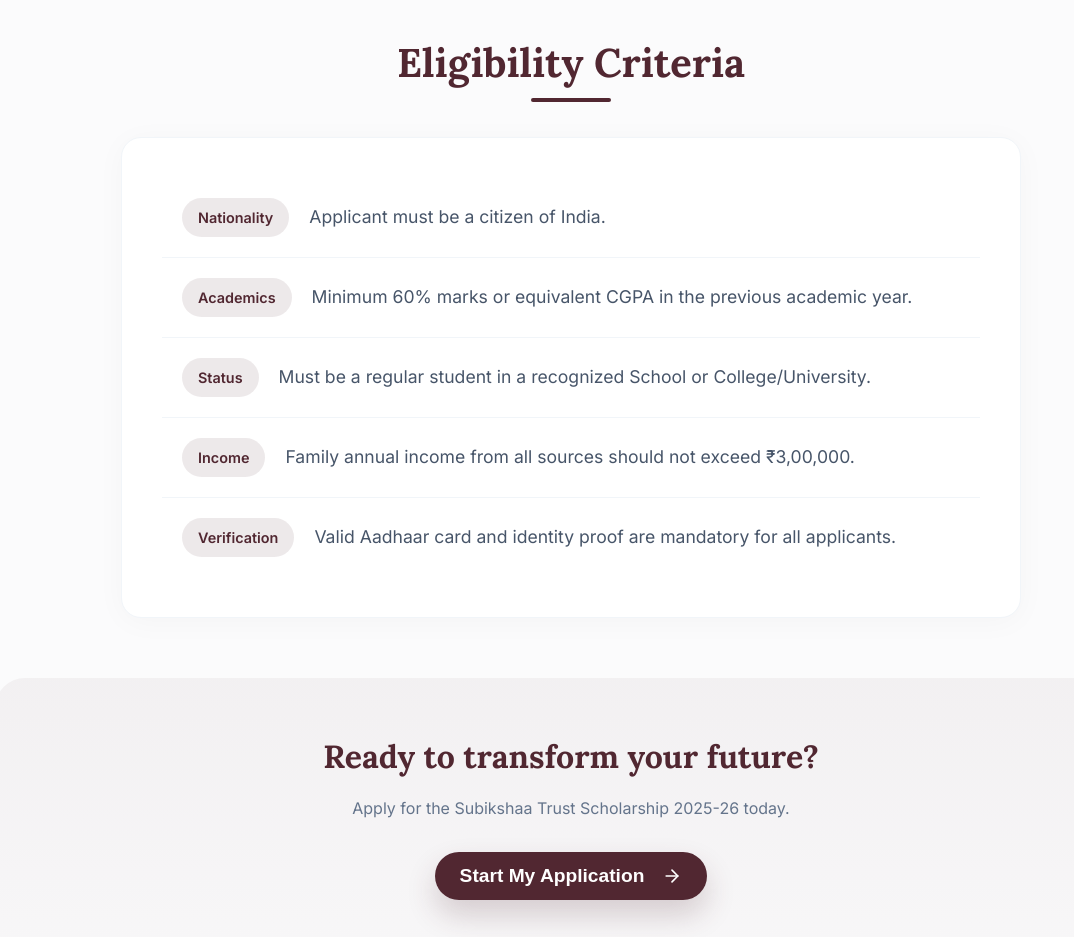
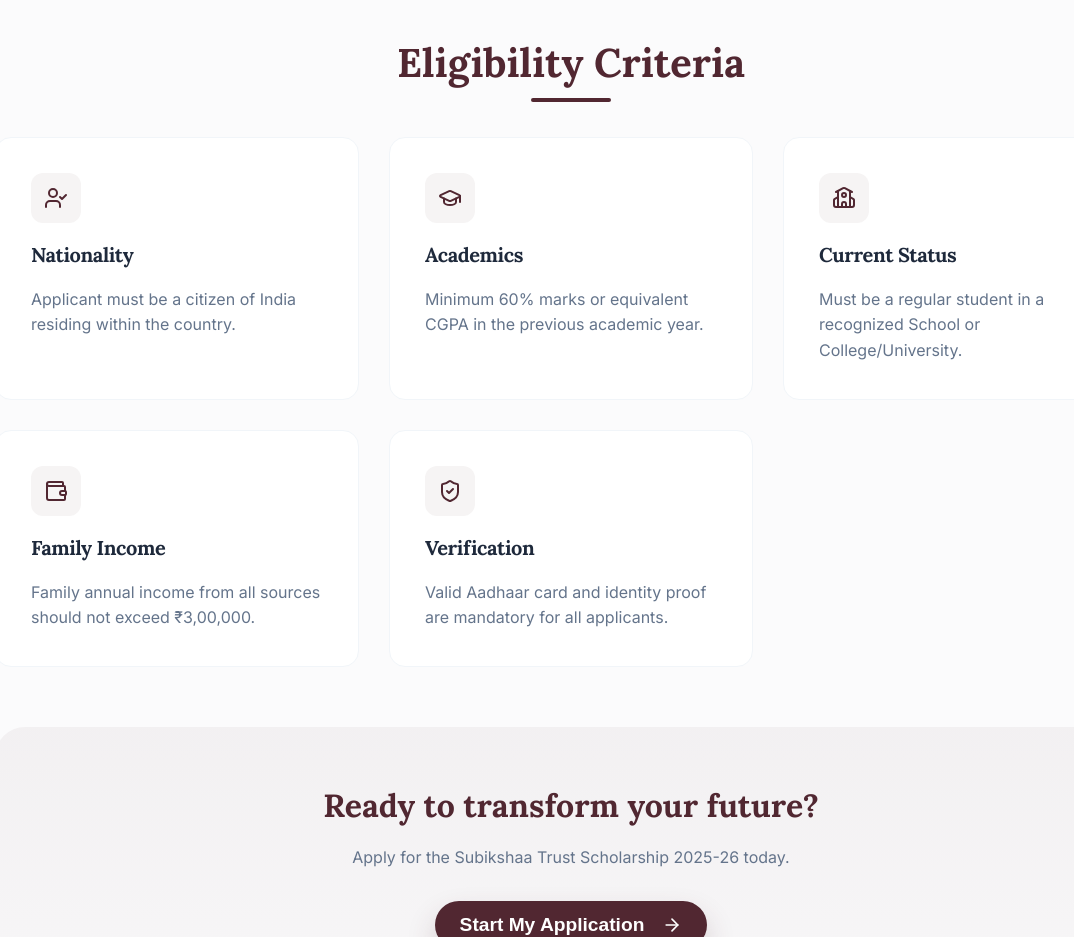
Before and after one commit to CodeMatrixz/Subikshaa_Trust_2005, a React (Vite) app in the folder front-end/: page /scholarship in a window 1280 px wide. Shown: the part 2040-2977 px from the top of the page, without its empty margins (69-1143 px from the left). Built offline with nearby package versions, Linux system fonts and the light colour scheme.

Commit message:
UI: Redesign Eligibility Criteria as an elegant icon-grid for improved aesthetics

```diff
--- a/front-end/src/pages/ScholarshipPortal.jsx
+++ b/front-end/src/pages/ScholarshipPortal.jsx
@@ -4,7 +4,7 @@
     User, BookOpen, GraduationCap, IndianRupee, FileText, CheckCircle,
     ChevronRight, ChevronLeft, Upload, AlertCircle, Loader2,
     ArrowRightCircle, Award, Target, Shield, Users, Zap, Search, ClipboardCheck, Megaphone,
-    ArrowRight, Info, Brain
+    ArrowRight, Info, Brain, UserCheck, Wallet, ShieldCheck, School
 } from 'lucide-react';
 import SEO from '../components/SEO';
 import Section from '../components/Section';
@@ -228,29 +228,32 @@
 
             <Section className="landing-section">
                 <h2>Eligibility Criteria</h2>
-                <div className="eligibility-container">
-                    <ul className="eligibility-list">
-                        <li className="eligibility-item">
-                            <span className="eligibility-badge">Nationality</span>
-                            <span className="eligibility-text">Applicant must be a citizen of India.</span>
-                        </li>
-                        <li className="eligibility-item">
-                            <span className="eligibility-badge">Academics</span>
-                            <span className="eligibility-text">Minimum 60% marks or equivalent CGPA in the previous academic year.</span>
-                        </li>
-                        <li className="eligibility-item">
-                            <span className="eligibility-badge">Status</span>
-                            <span className="eligibility-text">Must be a regular student in a recognized School or College/University.</span>
-                        </li>
-                        <li className="eligibility-item">
-                            <span className="eligibility-badge">Income</span>
-                            <span className="eligibility-text">Family annual income from all sources should not exceed ₹3,00,000.</span>
-                        </li>
-                        <li className="eligibility-item">
-                            <span className="eligibility-badge">Verification</span>
-                            <span className="eligibility-text">Valid Aadhaar card and identity proof are mandatory for all applicants.</span>
-                        </li>
-                    </ul>
+                <div className="eligibility-grid">
+                    <div className="eligibility-card">
+                        <div className="eligibility-icon-box"><UserCheck size={24} /></div>
+                        <h4>Nationality</h4>
+                        <p>Applicant must be a citizen of India residing within the country.</p>
+                    </div>
+                    <div className="eligibility-card">
+                        <div className="eligibility-icon-box"><GraduationCap size={24} /></div>
+                        <h4>Academics</h4>
+                        <p>Minimum 60% marks or equivalent CGPA in the previous academic year.</p>
+                    </div>
+                    <div className="eligibility-card">
+                        <div className="eligibility-icon-box"><School size={24} /></div>
+                        <h4>Current Status</h4>
+                        <p>Must be a regular student in a recognized School or College/University.</p>
+                    </div>
+                    <div className="eligibility-card">
+                        <div className="eligibility-icon-box"><Wallet size={24} /></div>
+                        <h4>Family Income</h4>
+                        <p>Family annual income from all sources should not exceed ₹3,00,000.</p>
+                    </div>
+                    <div className="eligibility-card">
+                        <div className="eligibility-icon-box"><ShieldCheck size={24} /></div>
+                        <h4>Verification</h4>
+                        <p>Valid Aadhaar card and identity proof are mandatory for all applicants.</p>
+                    </div>
                 </div>
 
                 <div className="landing-cta">
--- a/front-end/src/styles/ScholarshipPortal.css
+++ b/front-end/src/styles/ScholarshipPortal.css
@@ -385,48 +385,66 @@
     box-shadow: 0 8px 16px rgba(221, 192, 141, 0.2);
 }
 
-/* Eligibility List */
-.eligibility-container {
-    max-width: 900px;
+/* Elegant Eligibility Grid */
+.eligibility-grid {
+    display: grid;
+    grid-template-columns: repeat(auto-fit, minmax(280px, 1fr));
+    gap: 30px;
+    max-width: 1200px;
     margin: 0 auto;
-    background: white;
-    padding: 40px;
-    border-radius: 20px;
-    box-shadow: 0 4px 30px rgba(0,0,0,0.03);
-    border: 1px solid #f1f5f9;
 }
 
-.eligibility-list {
-    list-style: none;
-    padding: 0;
+.eligibility-card {
+    background: white;
+    padding: 35px;
+    border-radius: 16px;
+    border: 1px solid #f1f5f9;
+    transition: all 0.4s cubic-bezier(0.19, 1, 0.22, 1);
+    display: flex;
+    flex-direction: column;
+    align-items: flex-start;
+    gap: 20px;
 }
 
-.eligibility-item {
+.eligibility-card:hover {
+    transform: translateY(-10px);
+    box-shadow: 0 20px 40px rgba(81, 39, 49, 0.05);
+    border-color: rgba(81, 39, 49, 0.1);
+}
+
+.eligibility-icon-box {
+    width: 50px;
+    height: 50px;
+    background: rgba(81, 39, 49, 0.05);
+    border-radius: 12px;
     display: flex;
     align-items: center;
-    gap: 20px;
-    padding: 20px;
-    border-bottom: 1px solid #f1f5f9;
+    justify-content: center;
+    color: #512731;
 }
 
-.eligibility-item:last-child {
-    border-bottom: none;
+.eligibility-card h4 {
+    font-size: 1.25rem;
+    font-weight: 700;
+    color: #1e293b;
+    margin: 0;
+    letter-spacing: -0.02em;
 }
 
-.eligibility-badge {
-    padding: 8px 16px;
-    background: rgba(81, 39, 49, 0.1);
-    color: #512731;
-    border-radius: 50px;
-    font-weight: 600;
-    font-size: 0.9rem;
-    white-space: nowrap;
+.eligibility-card p {
+    font-size: 1rem;
+    color: #64748b;
+    line-height: 1.6;
+    margin: 0;
 }
 
-.eligibility-text {
-    color: #475569;
-    font-size: 1.1rem;
-    line-height: 1.5;
+@media (max-width: 768px) {
+    .eligibility-grid {
+        grid-template-columns: 1fr;
+    }
+    .eligibility-card {
+        padding: 25px;
+    }
 }
 
 .value-content h4 {
```
